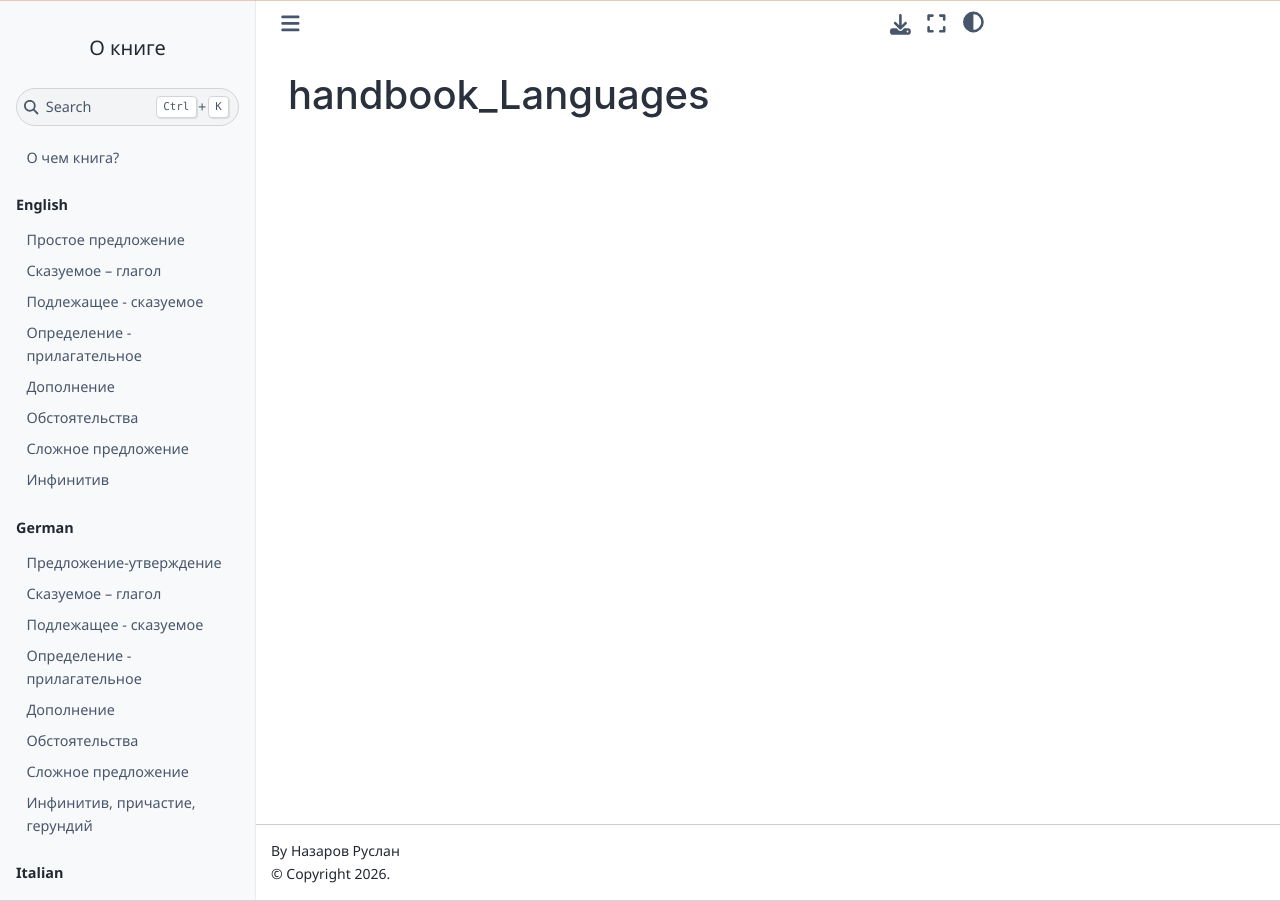
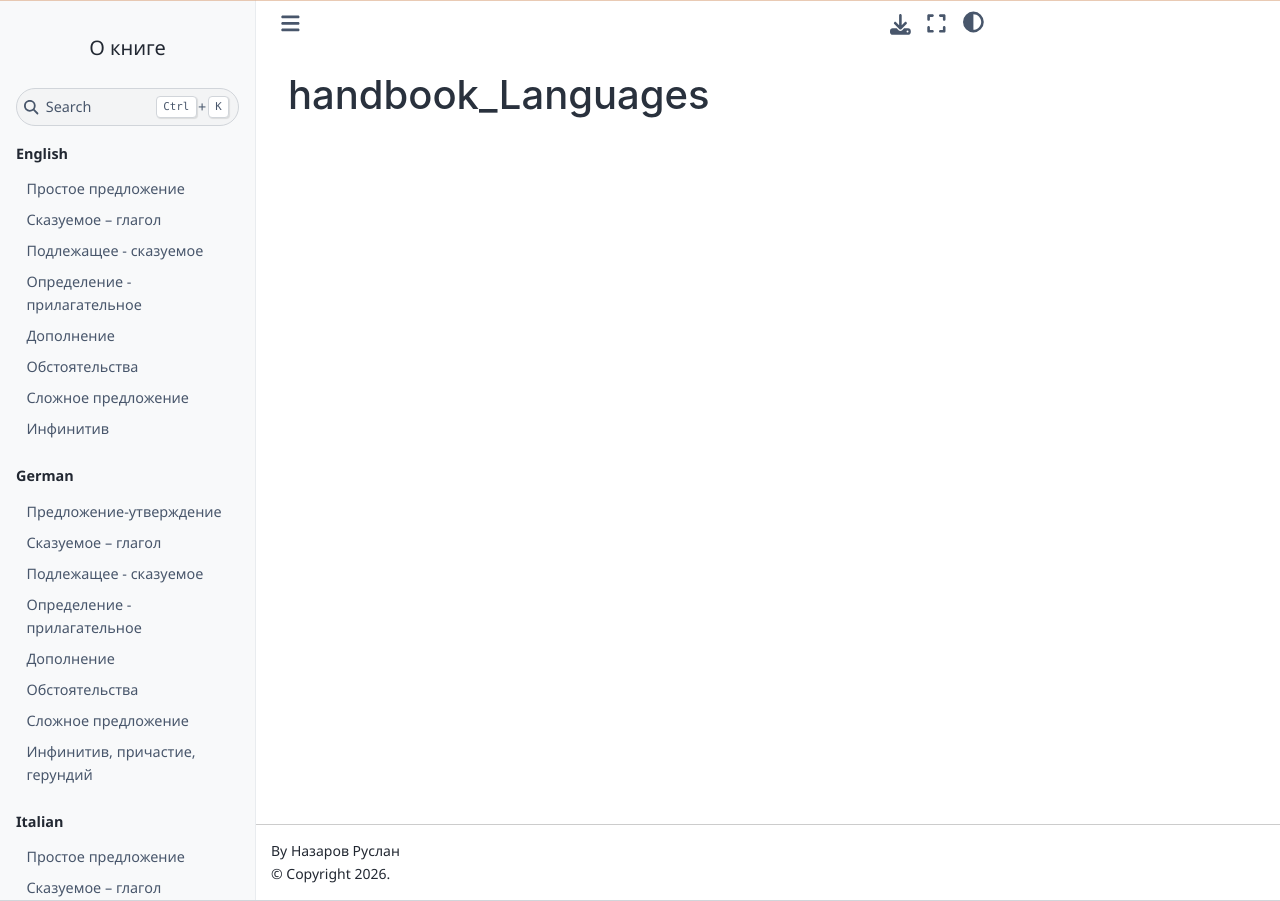
Before and after one commit to Ruslan-Nazarov/handbook_Languages, a Jupyter Book: the page built from README.md, in a window 1280 px wide. Built offline with Jupyter Book 1.0.4 settings and Sphinx 7.4.7 and the Sphinx Book theme 1.1.4, drawn with Linux system fonts in a browser that asks for light colours.

Commit message:
Update _config.yml

```diff
--- a/_config.yml
+++ b/_config.yml
@@ -33,3 +33,8 @@ parse:
 # Настройки автора и копирайта
 author: "Назаров Руслан"
 copyright: "2026"  # Или "2022–2026", если проект длительный
+
+sphinx:
+  config:
+    html_theme_options:
+      logo_only: true
```
